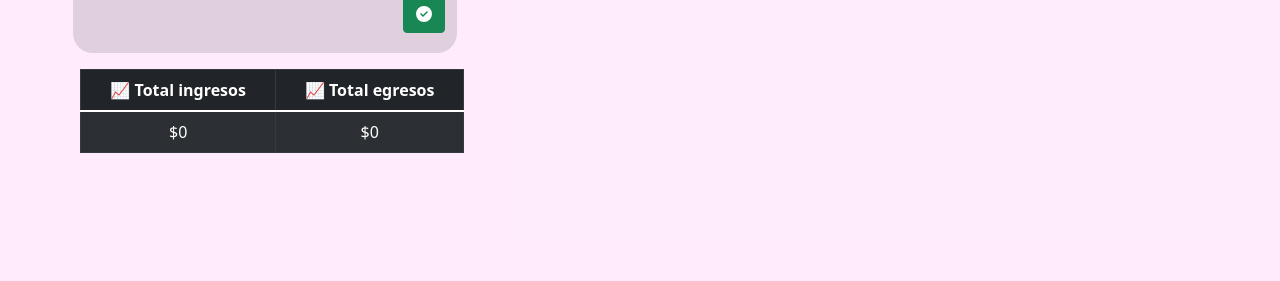
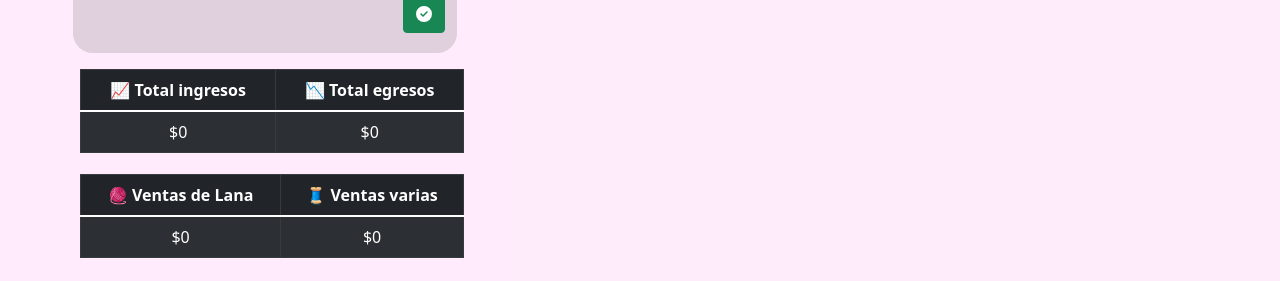
Before and after one commit to MauriDiPietro/PoS-mongo, a React app in the folder frontend/: page / in a window 1280 px wide. Shown: the part 519-800 px from the top of the page. Built offline with nearby package versions, Linux system fonts and the light colour scheme; no server answers.

Commit message:
totales-ingresos

```diff
--- a/frontend/src/components/Home/Home.js
+++ b/frontend/src/components/Home/Home.js
@@ -172,7 +172,7 @@ const refreshForm = () =>{
                                     📈 Total ingresos
                                 </th>
                                 <th>
-                                    📈 Total egresos
+									📉 Total egresos
                                 </th>
                             </tr>
                         </thead>
@@ -194,10 +194,10 @@ const refreshForm = () =>{
                         <thead>
                             <tr>
                                 <th>
-                                    📈 Ventas de Lana
+								🧶 Ventas de Lana
                                 </th>
                                 <th>
-                                    📈 Ventas varias
+								🧵 Ventas varias
                                 </th>
                             </tr>
                         </thead>
--- a/frontend/src/components/Home/Home.module.css
+++ b/frontend/src/components/Home/Home.module.css
@@ -125,7 +125,7 @@
    width: 30%;
    /* margin-right: 10px; */
    /* right: 11px; */
-   top: 200px;
+   top: 5px;
    margin-left: 80px;
 }
 
```
